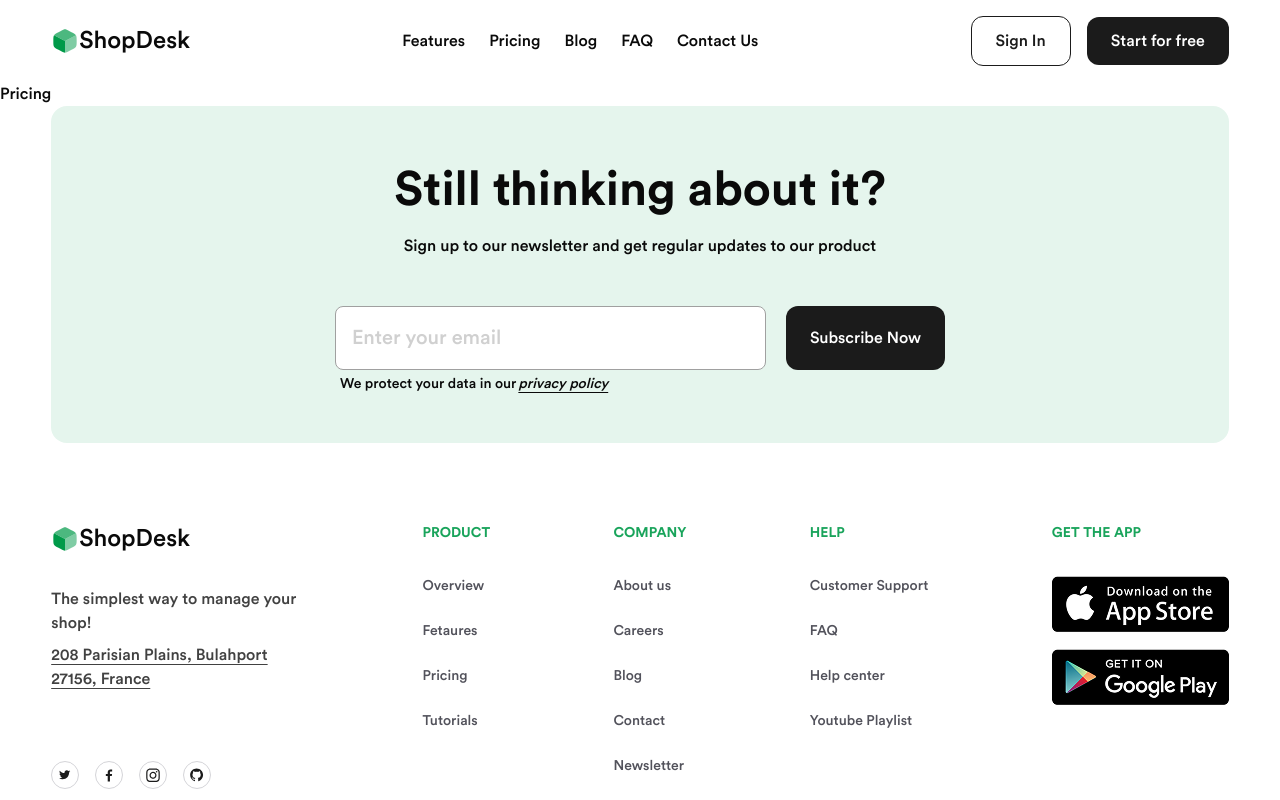
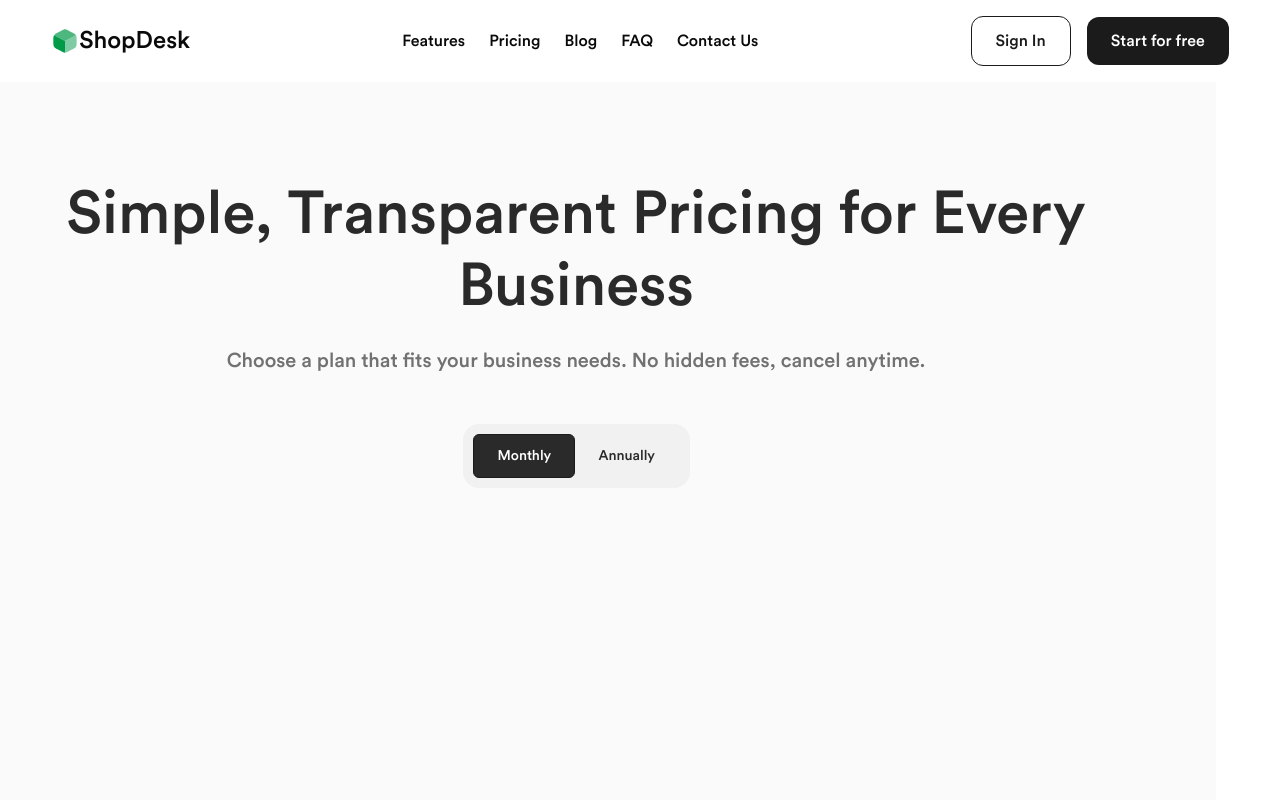
Before and after one commit to ukponotitus/shopdesk-fe, a Next.js app: page /pricing in a window 1280 px wide. Shown: the top 800 px of the page. Built offline with nearby package versions, Linux system fonts and the light colour scheme.

Commit message:
feat: add intro section to pricing page with bold title and buttons.

```diff
--- a/app/pricing/page.tsx
+++ b/app/pricing/page.tsx
@@ -1,9 +1,29 @@
-import React from 'react'
+import React from "react";
 
 const Page = () => {
+  const sharedClassNames: string =
+    "py-4 px-6 font-[500] font-['Circular_Std'] text-[14px] leading-[24px] box-border rounded-[6px] flex items-center h-[44px]";
   return (
-    <div>Pricing</div>
-  )
-}
+    <section className="w-screen bg-[#fafafb] h-dvh -ml-[clamp(25px,5vw,120px)] pt-[96px] pb-[61px] flex flex-col items-center gap-[48px] font-['Circular_Std']">
+      <div className="flex flex-col gap-[24px] items-center">
+        <h2 className="font-[500] text-[60px] leading-[120%] max-w-[30ch] text-center text-[#2a2a2a]">
+          Simple, Transparent Pricing for Every Business
+        </h2>
+        <p className="text-center font-[400] text-[#717171] text-[20px] leading-[150%]">
+          Choose a plan that fits your business needs. No hidden fees, cancel
+          anytime.
+        </p>
+      </div>
+      <div className="flex p-[10px] rounded-[16px] items-center bg-[#f1f1f1] w-[227px] h-[64px]">
+        <button
+          className={`text-white bg-[#2a2a2a] border-[1px] border-[#1b1b1b] w-[102px] ${sharedClassNames}`}
+        >
+          Monthly
+        </button>
+        <button className={`${sharedClassNames} h-[44px] text-[#2a2a2a]`}>Annually</button>
+      </div>
+    </section>
+  );
+};
 
-export default Page
+export default Page;
```
